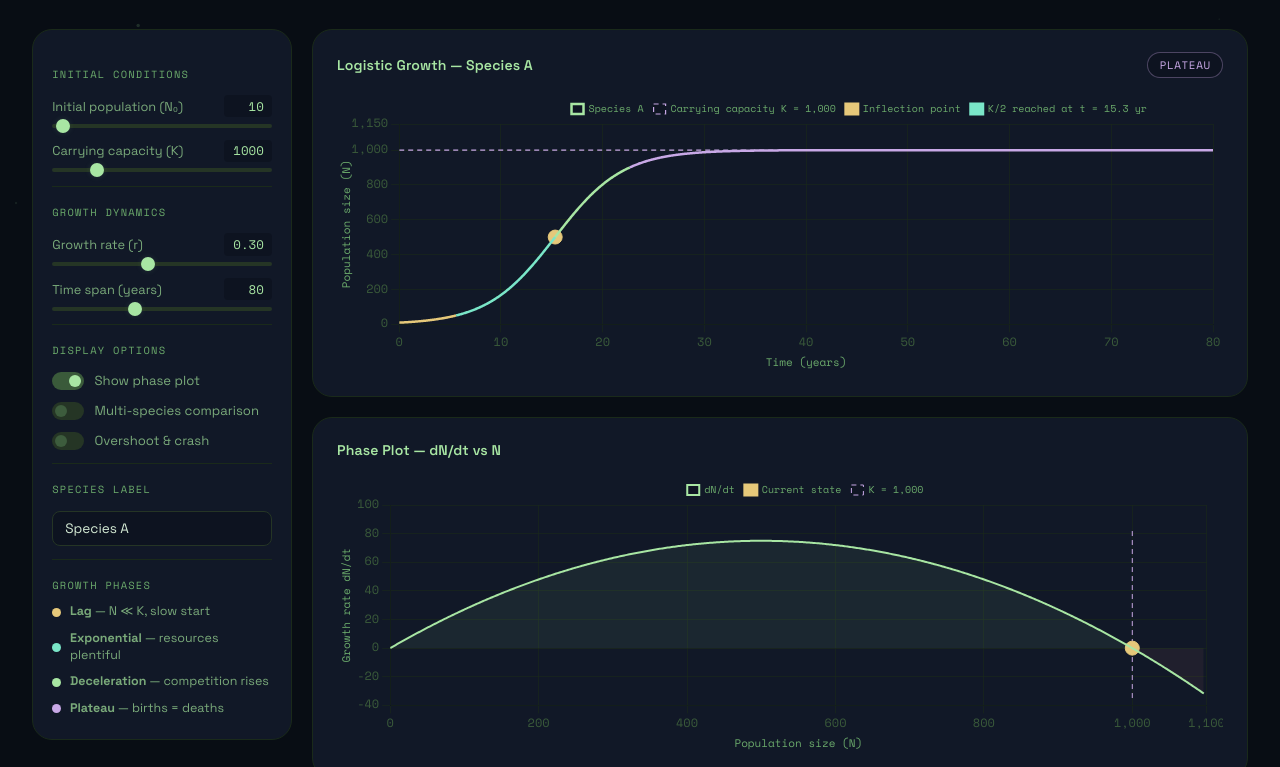
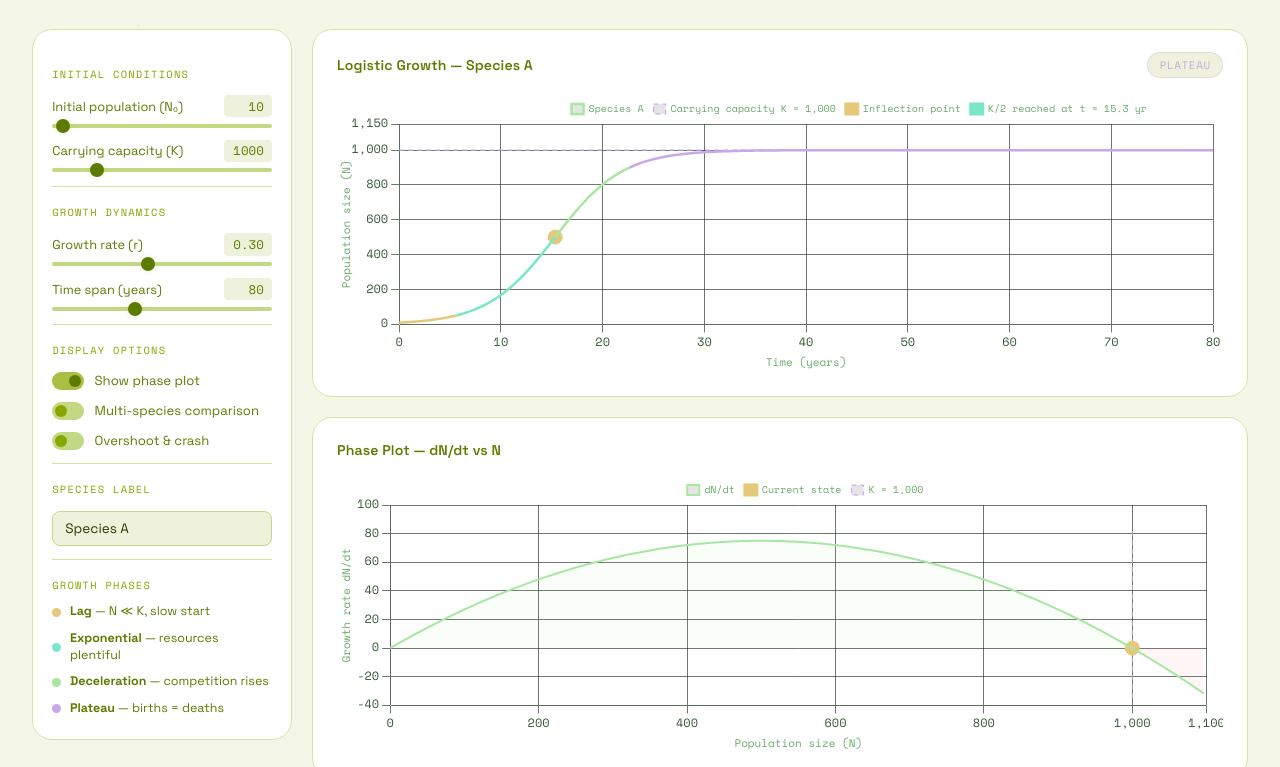
Before and after one commit to MizaelBarh/population-growth-simulator, a plain HTML site: page index.html in a window 1280 px wide. Shown: the part 415-1182 px from the top of the page. Drawn offline with nearby package versions, Linux system fonts and the light colour scheme.

Commit message:
Update color variables in style.css

```diff
--- a/style.css
+++ b/style.css
@@ -2,25 +2,25 @@
 *, *::before, *::after { box-sizing: border-box; margin: 0; padding: 0; }
 
 :root {
-  --bg-void:      #080d14;
-  --bg-surface:   #0d1320;
-  --bg-card:      #111827;
-  --border:       #1a2a1a;
-  --border-mid:   #253525;
+  --bg-void:      #f4f7e8;
+  --bg-surface:   #eef2dc;
+  --bg-card:      #ffffff;
+  --border:       #d6e4a1;
+  --border-mid:   #c2d882;
 
-  --green-bright: #a8e6a3;
-  --green-mid:    #6baa6b;
-  --green-dim:    #3a5a3a;
-  --green-glow:   rgba(168, 230, 163, 0.12);
+  --green-bright: #5d7b00;
+  --green-mid:    #88a500;
+  --green-dim:    #aabe44;
+  --green-glow:   rgba(136, 165, 0, 0.15);
 
-  --yellow:  #e6c87a;
-  --cyan:    #7ae6c8;
-  --purple:  #c8a8e6;
-  --red:     #e67a7a;
+  --yellow:  #e6b805;
+  --cyan:    #6f5b94;
+  --purple:  #6f5b94;
+  --red:     #c0392b;
 
-  --text-primary:   #d4ead4;
-  --text-secondary: #7aaa7a;
-  --text-dim:       #3d5c3d;
+  --text-primary:   #2e3a00;
+  --text-secondary: #5d7b00;
+  --text-dim:       #88a500;
 
   --font-display: 'Space Grotesk', sans-serif;
   --font-mono:    'Space Mono', monospace;
```
